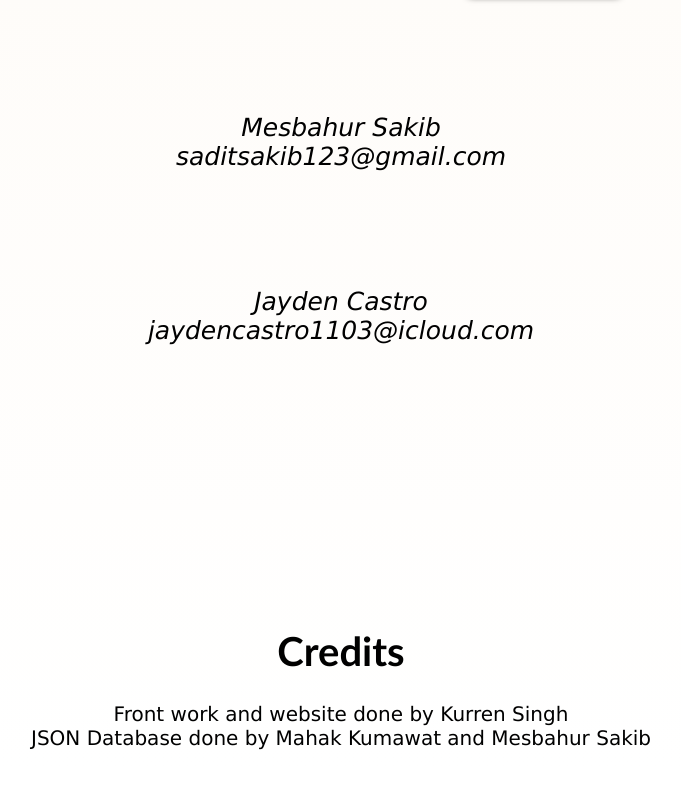
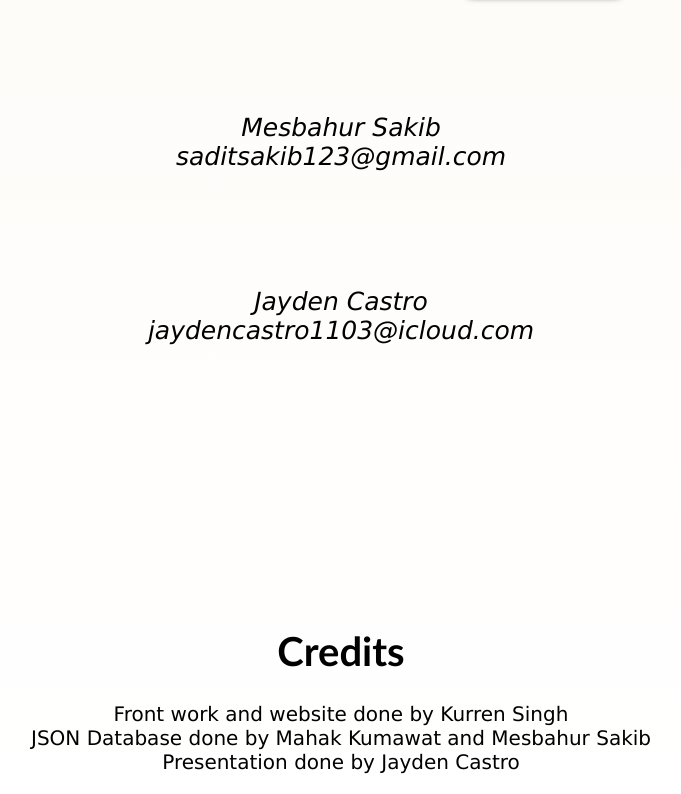
Before and after one commit to Ksingh2005/Demo-day, a plain HTML site: page index.html in a window 1280 px wide. Shown: the part 4387-5181 px from the top of the page, without its empty margins (299-980 px from the left). Before the commit the page ends 5157 px from the top, so only its background shows below. Drawn offline with Linux system fonts and the light colour scheme.

Commit message:
my changes

```diff
--- a/index.html
+++ b/index.html
@@ -74,7 +74,7 @@
 <br><br><br><br><br><br><br><br>
 <div id="credit">
     <h1>Credits</h1>
-<p>Front work and website done by Kurren Singh <br> JSON Database done by Mahak Kumawat and Mesbahur Sakib</p>
+<p>Front work and website done by Kurren Singh <br> JSON Database done by Mahak Kumawat and Mesbahur Sakib<br>Presentation done by Jayden Castro</p>
 </div>
 
 </div>
```
Also changed, not shown: 1 other file.
